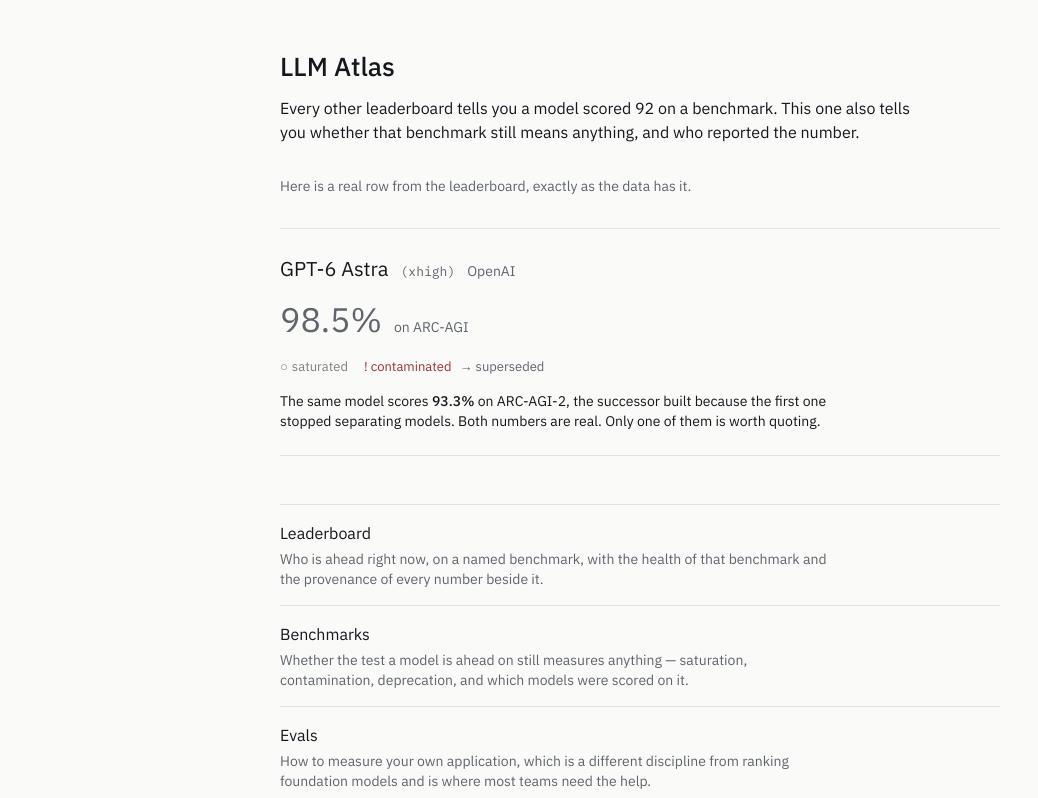
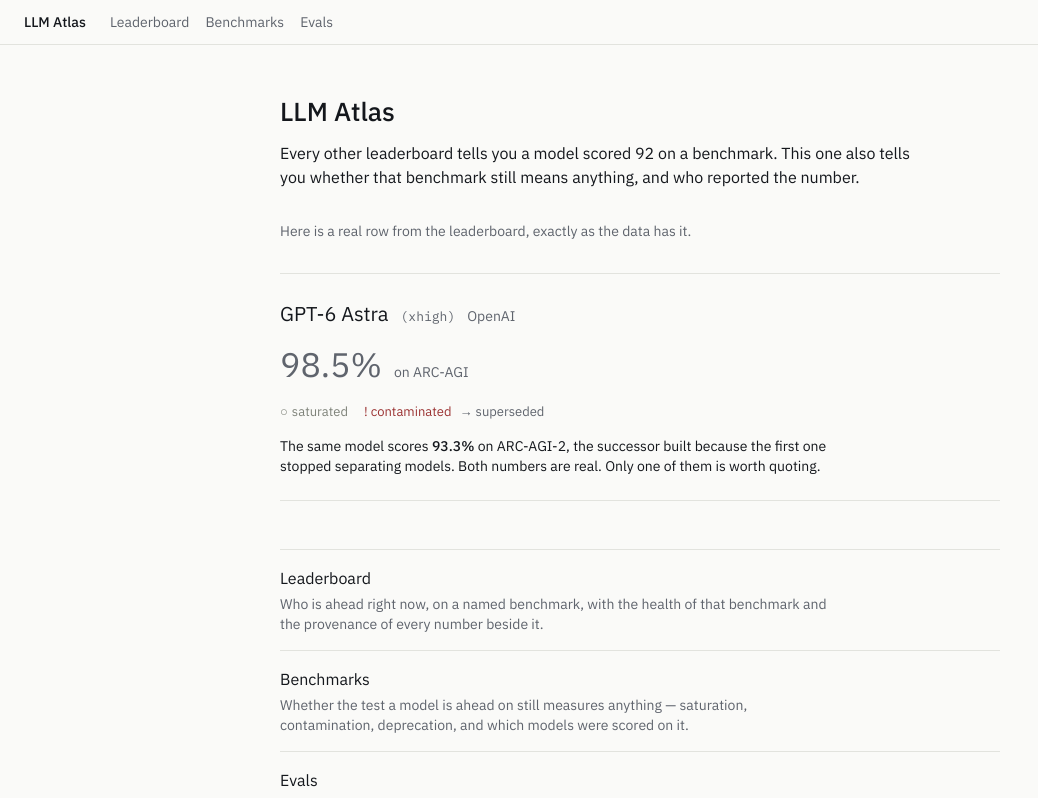
Before and after one commit to dhruvladani04/lllm-atlas, a Next.js app: page / in a window 1280 px wide. Shown: the top 798 px of the page, without its empty margins (0-1038 px from the left). Built offline with nearby package versions, Linux system fonts and the light colour scheme; no server answers.

Commit message:
feat(site): add nav, metadata, sitemap and error pages

```diff
--- /dev/null
+++ b/app/error.tsx
@@ -0,0 +1,46 @@
+"use client";
+
+import Link from "next/link";
+import { useEffect } from "react";
+
+/**
+ * The 500. It says what happened, what it does not mean, and what to do — the site's data
+ * is committed to the repository, so a render failure is never a data-loss event.
+ */
+export default function Error({
+  error,
+  reset,
+}: {
+  error: Error & { digest?: string };
+  reset: () => void;
+}) {
+  useEffect(() => {
+    console.error(error);
+  }, [error]);
+
+  return (
+    <main className="mx-auto max-w-3xl px-6 py-16">
+      <h1 className="text-xl font-medium">Something failed while rendering this page</h1>
+      <p className="mt-3 max-w-[66ch] text-base">
+        This is a fault in the site, not in the data behind it. Every score this site
+        shows is committed to its repository and is still there.
+      </p>
+      <p className="mt-3 max-w-[66ch] text-sm text-ink-mute">
+        {error.digest === undefined ? null : (
+          <>
+            Reference <code className="font-mono">{error.digest}</code>.{" "}
+          </>
+        )}
+        Retrying may work if it was transient.
+      </p>
+      <div className="mt-6 flex gap-4 text-sm">
+        <button type="button" onClick={reset} className="underline underline-offset-2">
+          Try again
+        </button>
+        <Link href="/" className="underline underline-offset-2">
+          Go to the home page
+        </Link>
+      </div>
+    </main>
+  );
+}
--- a/app/layout.tsx
+++ b/app/layout.tsx
@@ -1,4 +1,5 @@
 import type { Metadata } from "next";
+import Link from "next/link";
 import { IBM_Plex_Mono, IBM_Plex_Sans, Source_Serif_4 } from "next/font/google";
 import "./globals.css";
 
@@ -23,14 +24,39 @@
   display: "swap",
 });
 
-const siteUrl = process.env.SITE_URL ?? "http://localhost:3000";
+export const siteUrl = process.env.SITE_URL ?? "http://localhost:3000";
+
+const DESCRIPTION =
+  "Model scores shown with the health of the benchmark that produced them and the provenance of the number.";
 
 export const metadata: Metadata = {
   metadataBase: new URL(siteUrl),
-  title: "LLM Atlas",
-  description:
-    "Model scores shown with the health of the benchmark that produced them and the provenance of the number.",
+  title: {
+    default: "LLM Atlas",
+    template: "%s — LLM Atlas",
+  },
+  description: DESCRIPTION,
+  applicationName: "LLM Atlas",
+  openGraph: {
+    type: "website",
+    siteName: "LLM Atlas",
+    title: "LLM Atlas",
+    description: DESCRIPTION,
+    url: siteUrl,
+  },
+  twitter: {
+    card: "summary",
+    title: "LLM Atlas",
+    description: DESCRIPTION,
+  },
+  robots: { index: true, follow: true },
 };
+
+const NAV = [
+  { href: "/models", label: "Leaderboard" },
+  { href: "/benchmarks", label: "Benchmarks" },
+  { href: "/evals", label: "Evals" },
+] as const;
 
 export default function RootLayout({ children }: { children: React.ReactNode }) {
   return (
@@ -38,7 +64,41 @@
       lang="en"
       className={`${plexSans.variable} ${plexMono.variable} ${sourceSerif.variable}`}
     >
-      <body className="min-h-screen bg-paper text-ink">{children}</body>
+      <body className="min-h-screen bg-paper text-ink">
+        <a
+          href="#content"
+          className="sr-only focus:not-sr-only focus:absolute focus:bg-surface focus:p-3"
+        >
+          Skip to content
+        </a>
+
+        <header className="border-b border-rule">
+          <div className="mx-auto flex max-w-[1400px] flex-wrap items-baseline gap-x-6 gap-y-2 px-6 py-3">
+            <Link
+              href="/"
+              className="text-sm font-medium underline-offset-2 hover:underline"
+            >
+              LLM Atlas
+            </Link>
+            <nav aria-label="Main">
+              <ul className="flex gap-4 text-sm">
+                {NAV.map((item) => (
+                  <li key={item.href}>
+                    <Link
+                      href={item.href}
+                      className="text-ink-mute underline-offset-2 hover:text-ink hover:underline"
+                    >
+                      {item.label}
+                    </Link>
+                  </li>
+                ))}
+              </ul>
+            </nav>
+          </div>
+        </header>
+
+        <div id="content">{children}</div>
+      </body>
     </html>
   );
 }
--- /dev/null
+++ b/app/not-found.tsx
@@ -0,0 +1,35 @@
+import Link from "next/link";
+
+/** Errors say what happened and what to do — specs/04-design/design-system.md. */
+export default function NotFound() {
+  return (
+    <main className="mx-auto max-w-3xl px-6 py-16">
+      <h1 className="text-xl font-medium">That page does not exist</h1>
+      <p className="mt-3 max-w-[66ch] text-base">
+        The address is wrong, or it pointed at a model or benchmark this site does not
+        track. Nothing was deleted — pages here are generated from the registry, so a
+        model that was never added never had a page.
+      </p>
+      <ul className="mt-6 space-y-2 text-sm">
+        <li>
+          <Link href="/models" className="underline">
+            The leaderboard
+          </Link>{" "}
+          lists every model on the site.
+        </li>
+        <li>
+          <Link href="/benchmarks" className="underline">
+            The benchmark matrix
+          </Link>{" "}
+          lists every benchmark.
+        </li>
+        <li>
+          <Link href="/evals" className="underline">
+            The evals guides
+          </Link>{" "}
+          are about measuring your own application.
+        </li>
+      </ul>
+    </main>
+  );
+}
--- /dev/null
+++ b/app/robots.ts
@@ -0,0 +1,16 @@
+import type { MetadataRoute } from "next";
+import { siteUrl } from "@/app/layout";
+
+export default function robots(): MetadataRoute.Robots {
+  return {
+    rules: [
+      {
+        userAgent: "*",
+        allow: "/",
+        // A development reference page, not site content.
+        disallow: "/tokens",
+      },
+    ],
+    sitemap: new URL("/sitemap.xml", siteUrl).toString(),
+  };
+}
--- /dev/null
+++ b/app/sitemap.ts
@@ -0,0 +1,36 @@
+import type { MetadataRoute } from "next";
+import { loadBenchmarks, loadModels } from "@/lib/data/derived";
+import { guideSlugs } from "@/lib/evals/load";
+import { benchwikiMode } from "@/lib/config";
+import { siteUrl } from "@/app/layout";
+
+/**
+ * Every route the site actually serves. Benchmark detail pages are omitted in link mode,
+ * because in that mode they redirect to benchwiki and listing them would advertise this
+ * site as the canonical home of someone else's records.
+ */
+export default function sitemap(): MetadataRoute.Sitemap {
+  const now = new Date();
+  const entry = (path: string, priority: number) => ({
+    url: new URL(path, siteUrl).toString(),
+    lastModified: now,
+    priority,
+  });
+
+  const routes = [
+    entry("/", 1),
+    entry("/models", 0.9),
+    entry("/benchmarks", 0.8),
+    entry("/evals", 0.8),
+    ...loadModels().map((model) => entry(`/models/${model.model_id}`, 0.6)),
+    ...guideSlugs().map((slug) => entry(`/evals/${slug}`, 0.7)),
+  ];
+
+  if (benchwikiMode() === "mirror") {
+    routes.push(
+      ...loadBenchmarks().map((benchmark) => entry(`/benchmarks/${benchmark.slug}`, 0.5)),
+    );
+  }
+
+  return routes;
+}
```
